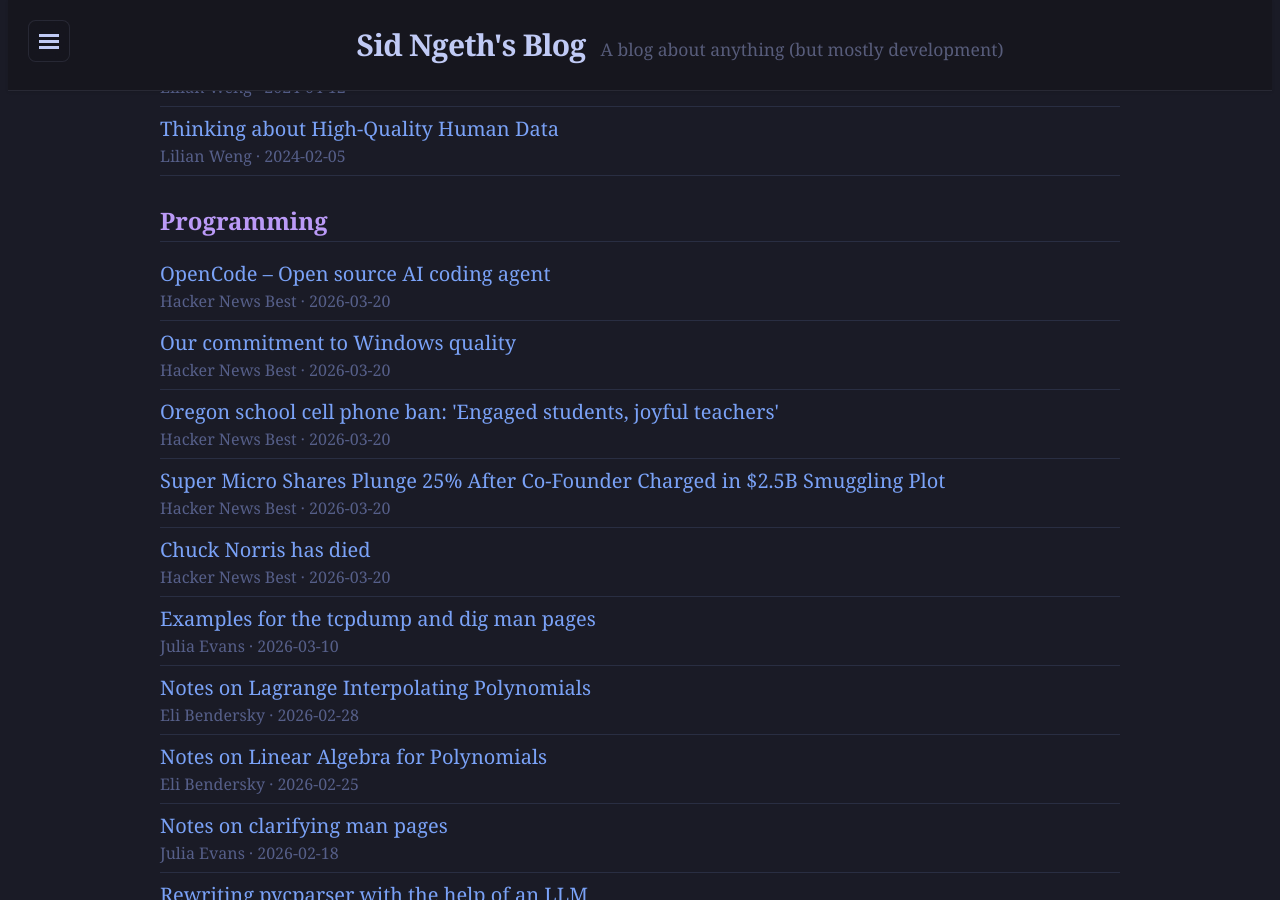
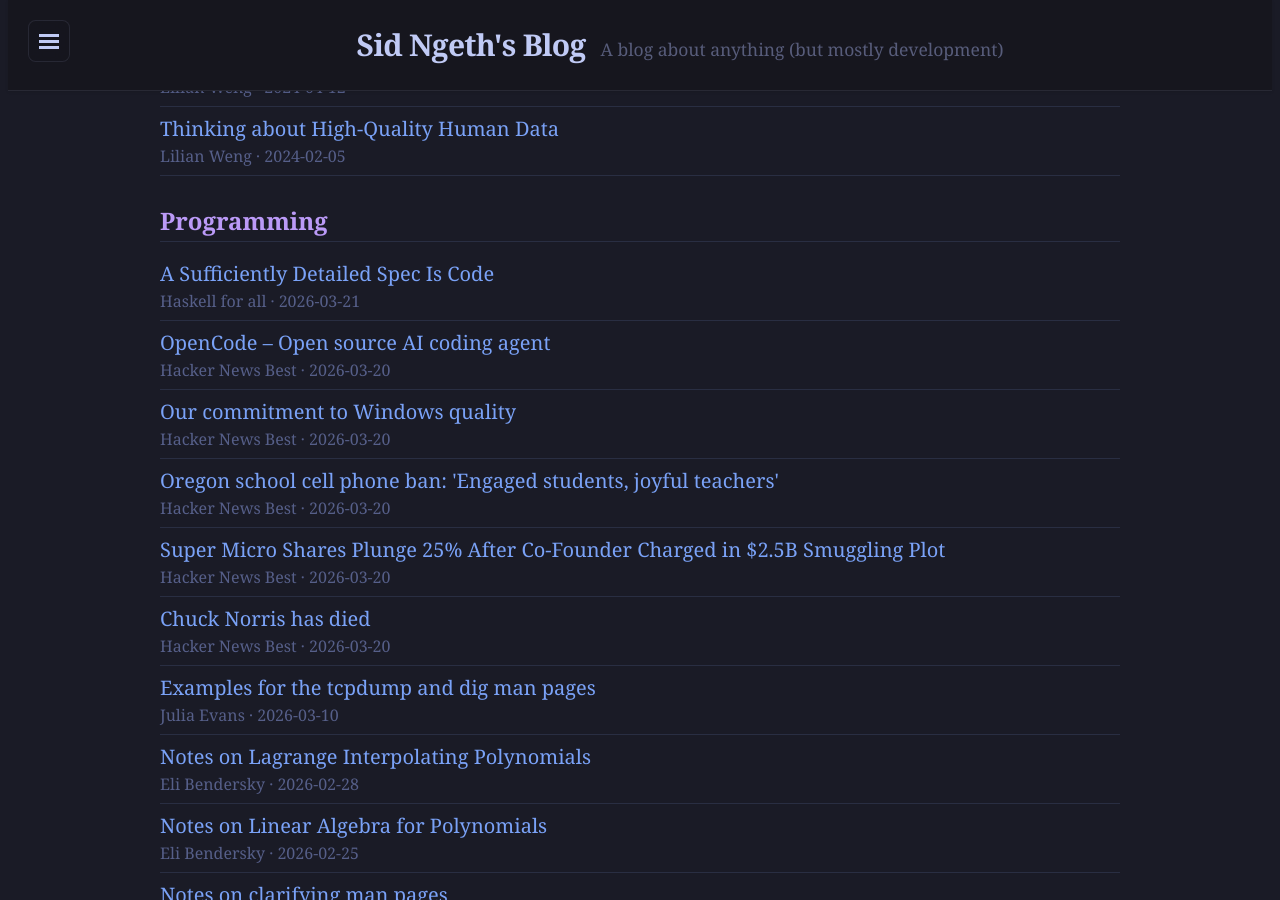
Before and after one commit to sngeth/sngeth.github.io, a Jekyll site: the page built from reading.md, in a window 1280 px wide and 900 px high, scrolled down 1181 px. Built offline with Jekyll 4.4.1, drawn with Linux system fonts in a browser that asks for light colours; comment, search, counter and statistics services are not loaded.

Commit message:
Add Haskell for all post to reading list
"A Sufficiently Detailed Spec Is Code" by Gabriel Gonzalez — on how
detailed specifications become indistinguishable from code itself, and
the implications for agentic AI coding tools.

Co-Authored-By: Claude Sonnet 4.6 <noreply@anthropic.com>

```diff
--- a/_data/reading_list.yml
+++ b/_data/reading_list.yml
@@ -1,3 +1,8 @@
+- title: "A Sufficiently Detailed Spec Is Code"
+  url: "https://haskellforall.com/2026/03/a-sufficiently-detailed-spec-is-code.html"
+  date: 2026-03-21
+  source: Haskell for all
+  category: programming
 - title: "When Your Parents Are Dying: Some of the Simplest, Most Difficult and Redemptive Life-Advice You’ll Ever Receive"
   url: "https://www.themarginalian.org/2026/03/20/when-your-parents-are-dying-mary-gaitskill/"
   date: 2026-03-21
```
